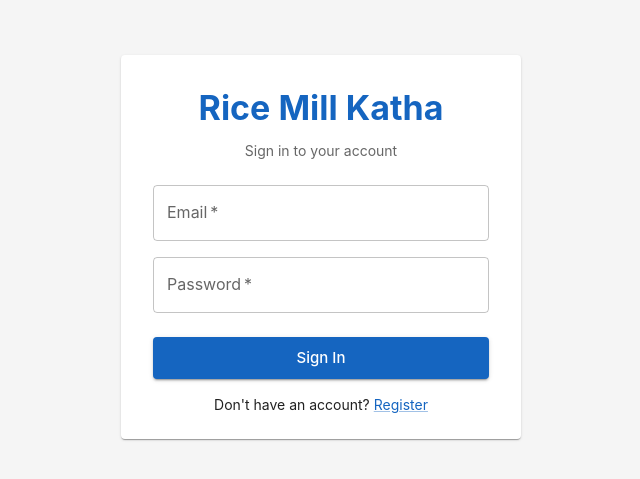
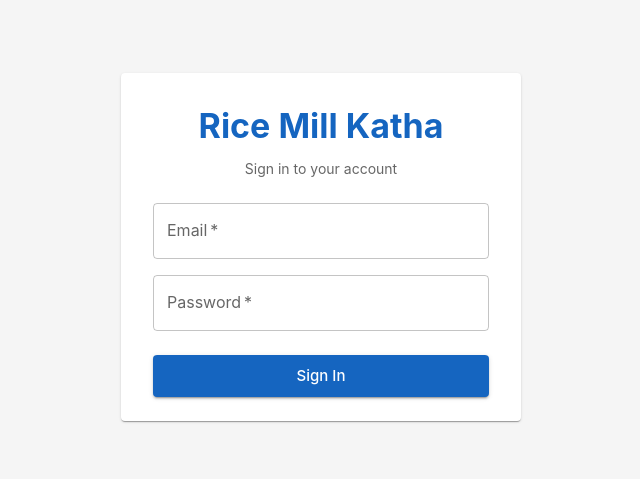
Before and after one commit to Showman007/account-software, a React (Vite) app in the folder frontend/: page /login in a window 1280 px wide. Shown: the part 153-632 px from the top of the page, without its empty margins (319-959 px from the left). Built offline with nearby package versions, Linux system fonts and the light colour scheme; no server answers.

Commit message:
Update LoginPageComp.tsx

```diff
--- a/frontend/src/components/auth/LoginPageComp.tsx
+++ b/frontend/src/components/auth/LoginPageComp.tsx
@@ -1,7 +1,8 @@
+import { Alert, Box, Button, Card, CardContent, Link, TextField, Typography } from '@mui/material';
+import { Link as RouterLink, useNavigate } from 'react-router-dom';
+
+import { useAuth } from '../../context/AuthContext.tsx';
 import { useState } from 'react';
-import { useNavigate, Link as RouterLink } from 'react-router-dom';
-import { Box, Card, CardContent, TextField, Button, Typography, Link, Alert } from '@mui/material';
-import { useAuth } from '../../context/AuthContext.tsx';
 
 const LoginPageComp = () => {
   const [email, setEmail] = useState('');
@@ -71,12 +72,12 @@ const LoginPageComp = () => {
               {loading ? 'Signing in...' : 'Sign In'}
             </Button>
           </form>
-          <Typography variant="body2" align="center" sx={{ mt: 2 }}>
+          {/* <Typography variant="body2" align="center" sx={{ mt: 2 }}>
             Don't have an account?{' '}
             <Link component={RouterLink} to="/register">
               Register
             </Link>
-          </Typography>
+          </Typography> */}
         </CardContent>
       </Card>
     </Box>
```
